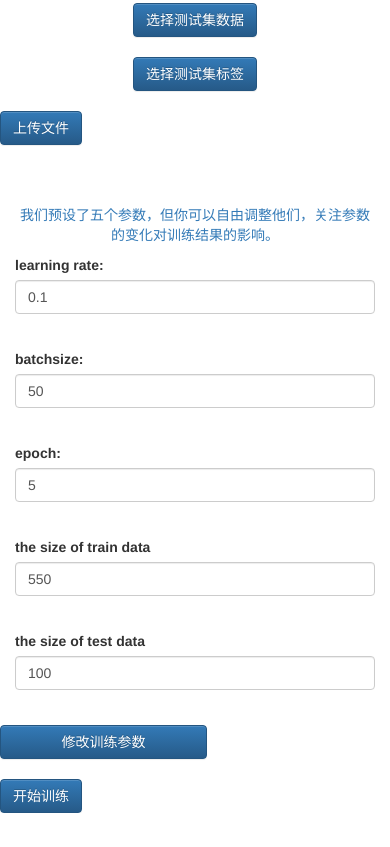
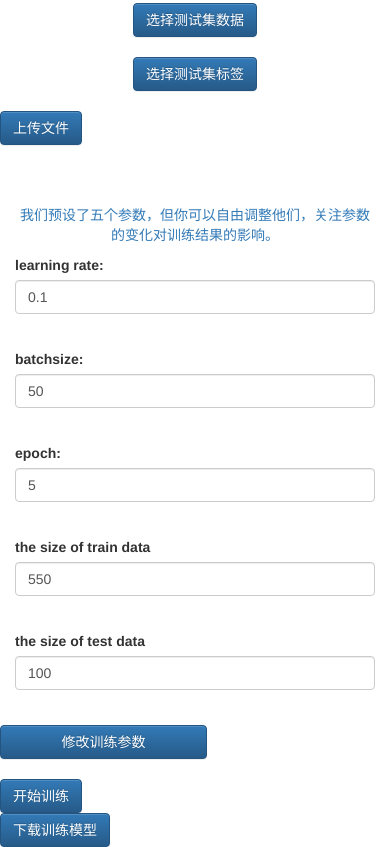
Before and after one commit to m810459675/software_exp, a website: page lineaner regression/public/cnn_page.html in a window 390 px wide. Shown: the part 412-1259 px from the top of the page. Before the commit the page ends 1225 px from the top, so only its background shows below. Drawn offline with nearby package versions, Linux system fonts and the light colour scheme; a script that the page names is missing.

Commit message:
添加下载模型按钮和使用过程截图文档

```diff
--- a/lineaner regression/public/cnn_page.html
+++ b/lineaner regression/public/cnn_page.html
@@ -140,7 +140,7 @@
     </div>
 
     <div class="col-md-2 col-md-offset-5">
-    <br>
+    <br/>
     </div>
   </form>
 
@@ -148,5 +148,10 @@
   <button class='btn btn-primary col-md-2 col-md-offset-5' onclick="cnn_run()">开始训练</button>
   </div>
 
+
+  <div>
+  <button class='btn btn-primary col-md-2 col-md-offset-5' onclick="cnn_download()">下载训练模型</button>
+  </div>
+
   </body>
 </html>
```
Also changed, not shown: lineaner regression/public/mlp_page.html (+4 -0 lines), 1 other file.
